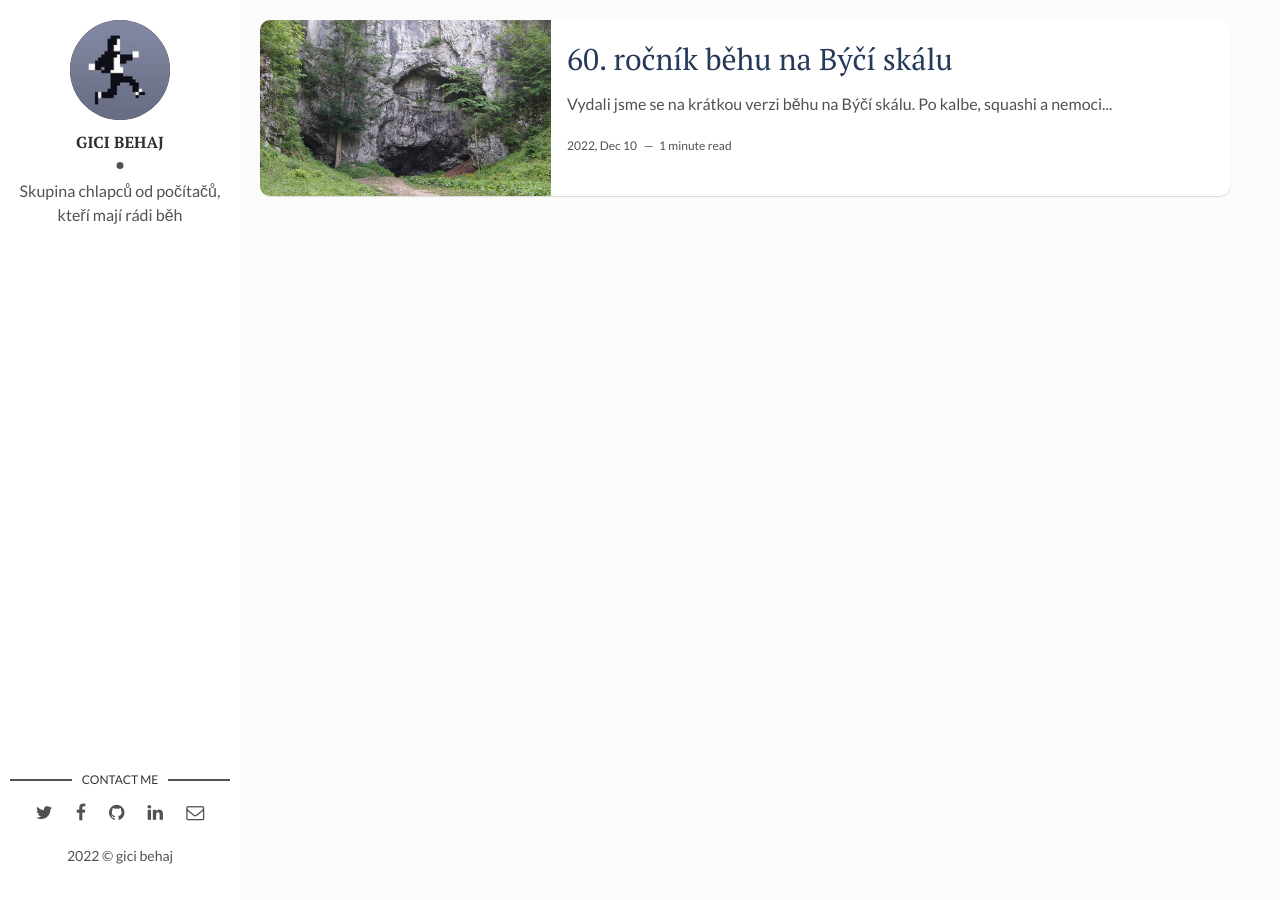
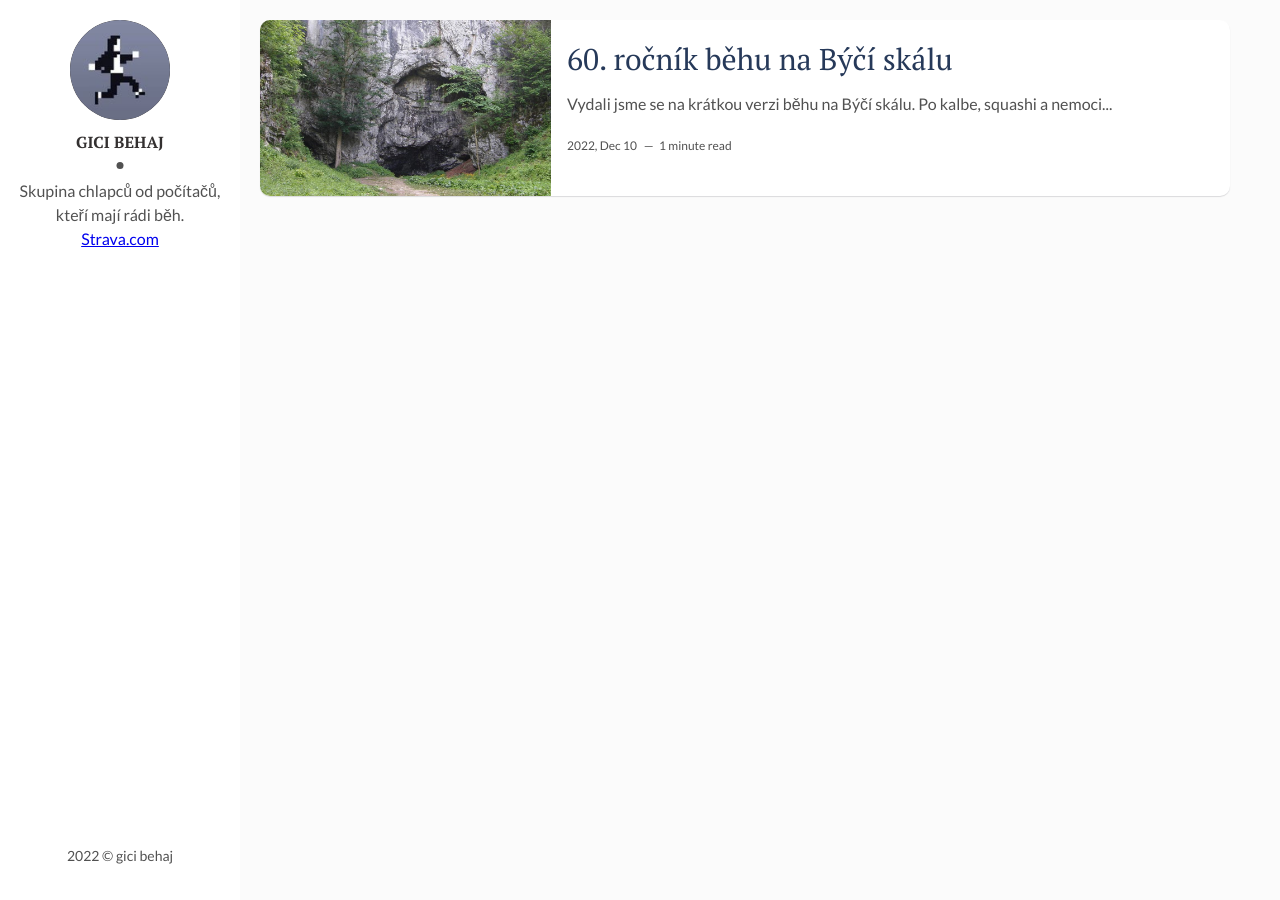
Before and after one commit to michalsvec/gicibehaj, a Jekyll site: the page built from index.html, in a window 1280 px wide. Built offline with Jekyll 4.4.1, drawn with Linux system fonts in a browser that asks for light colours; the list of posts is cut into pages by our own code.

Commit message:
poladeno

```diff
--- a/_config.yml
+++ b/_config.yml
@@ -4,19 +4,15 @@ description: >
   line in _config.yml. It will appear in your document head meta (for
   Google search results) and in your feed.xml site description.
 permalink: ':title/'
-baseurl: "/flexible-jekyll" # the subpath of your site, e.g. /blog
-url: "" # the base hostname & protocol for your site, e.g. http://example.com
-site-twitter: #if your site has a twitter account, enter it here
+# baseurl: "/"
+url: "gici.behaj.cz" # the base hostname & protocol for your site, e.g. http://example.com
+# site-twitter: #if your site has a twitter account, enter it here
 
 # Author Settings
 author: gici behaj
 author-img: logo.jpeg
-about-author: Skupina chlapců od počítačů, kteří mají rádi běh
-# social-twitter: # add your Twitter handle
-# social-facebook: # add your Facebook handle
-# social-github: artemsheludko # add your Github handle
-# social-linkedin: # add your Linkedin handle
-# social-email: # add your Email address
+about-author: Skupina chlapců od počítačů, kteří mají rádi běh.
+              <br /><a href="https://www.strava.com/clubs/gici-behaj">Strava.com</a>
 
 # Disqus
 # discus-identifier: mr-brown # add your discus identifier
--- a/_layouts/main.html
+++ b/_layouts/main.html
@@ -13,7 +13,7 @@ layout: default
     </div>
   </header> <!-- End Header -->
   <footer>
-    <section class="contact">
+    <!-- <section class="contact">
       <h3 class="contact-title">Contact me</h3>
       <ul>
         {% if site.social-twitter %}
@@ -42,7 +42,7 @@ layout: default
           <li class="email"><a href="mailto:example.david@blog.com"><i class="fa fa-envelope-o" aria-hidden="true"></i></a></li>
         {% endif %}
       </ul>
-    </section> <!-- End Section Contact -->
+    </section> -->
     <div class="copyright">
       <p>{{site.time | date: '%Y'}} &copy; {{site.author}}</p>
     </div>
--- a/_layouts/post.html
+++ b/_layouts/post.html
@@ -22,9 +22,9 @@ layout: main
       {{content | markdownify}}
       <div class="page-footer">
         <div class="page-share">
-          <a href="https://twitter.com/intent/tweet?text={{ page.title }}&url={{ site.url }}{{ page.url }}" title="Share on Twitter" rel="nofollow" target="_blank">Twitter</a>
+          <!-- <a href="https://twitter.com/intent/tweet?text={{ page.title }}&url={{ site.url }}{{ page.url }}" title="Share on Twitter" rel="nofollow" target="_blank">Twitter</a>
           <a href="https://facebook.com/sharer.php?u={{ site.url }}{{ page.url }}" title="Share on Facebook" rel="nofollow" target="_blank">Facebook</a>
-          <a href="https://plus.google.com/share?url={{ site.url }}{{ page.url }}" title="Share on Google+" rel="nofollow" target="_blank">Google+</a>
+          <a href="https://plus.google.com/share?url={{ site.url }}{{ page.url }}" title="Share on Google+" rel="nofollow" target="_blank">Google+</a> -->
         </div>
         <div class="page-tag">
           {% for tag in page.tags %}
```
